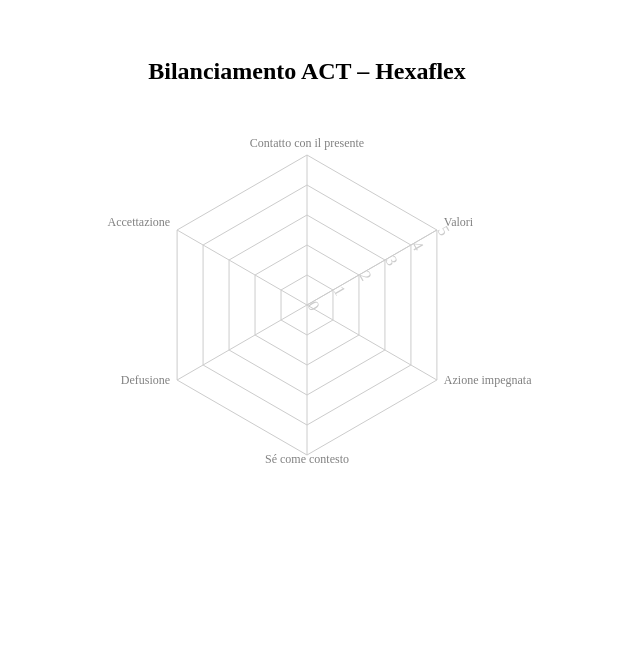
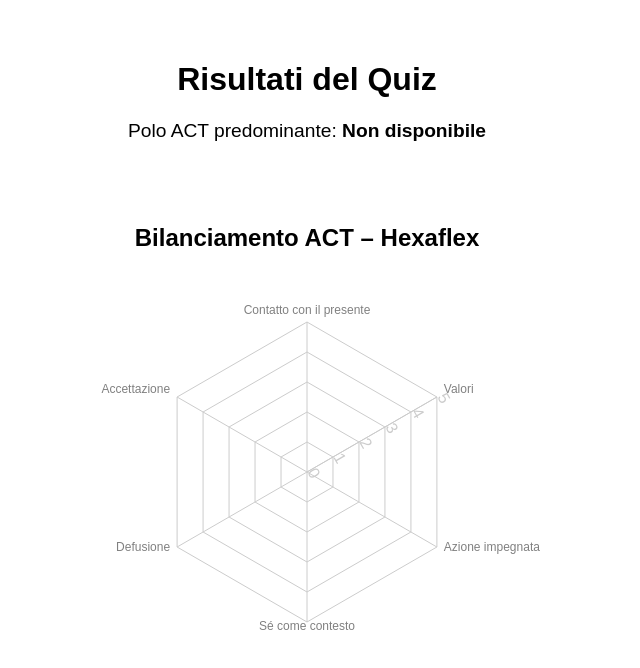
Before and after one commit to jonathanpierini/react, a Next.js app: page /result in a window 1280 px wide. Shown: the top 668 px of the page, without its empty margins (333-973 px from the left). Built offline with nearby package versions, Linux system fonts and the light colour scheme.

Commit message:
Update result.js

```diff
--- a/pages/result.js
+++ b/pages/result.js
@@ -1 +1,27 @@
-export { default } from '../components/HexaflexRadar';
+import { useEffect, useState } from 'react';
+import HexaflexRadar from '../components/HexaflexRadar';
+
+export default function Results() {
+  const [scores, setScores] = useState({});
+  const [dominantPole, setDominantPole] = useState('');
+
+  useEffect(() => {
+    const savedScores = JSON.parse(localStorage.getItem('scores') || '{}');
+    const dominant = localStorage.getItem('dominantPole') || '';
+    setScores(savedScores);
+    setDominantPole(dominant);
+  }, []);
+
+  return (
+    <div style={{ padding: '2rem', fontFamily: 'sans-serif' }}>
+      <h1 style={{ textAlign: 'center' }}>Risultati del Quiz</h1>
+      <p style={{ fontSize: '1.2rem', textAlign: 'center' }}>
+        Polo ACT predominante: <strong>{dominantPole || 'Non disponibile'}</strong>
+      </p>
+
+      <div style={{ marginTop: '2rem' }}>
+        <HexaflexRadar />
+      </div>
+    </div>
+  );
+}
```
